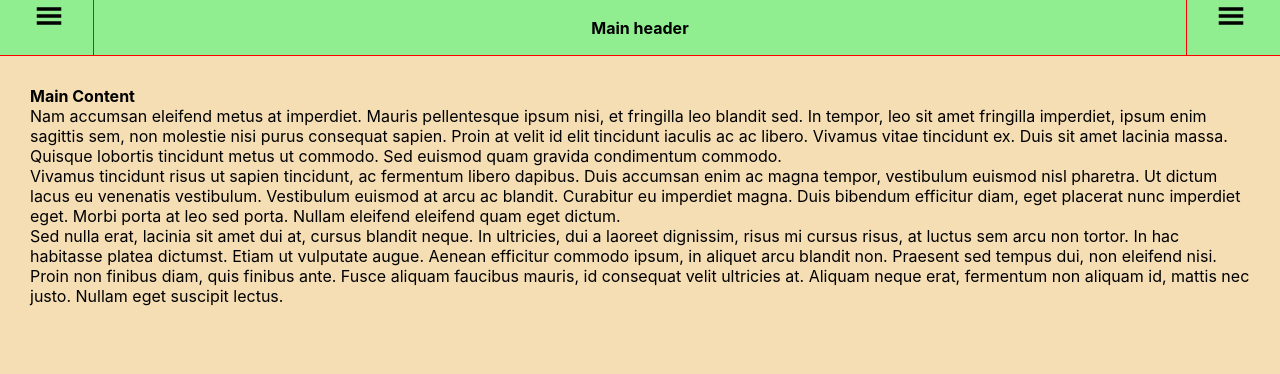
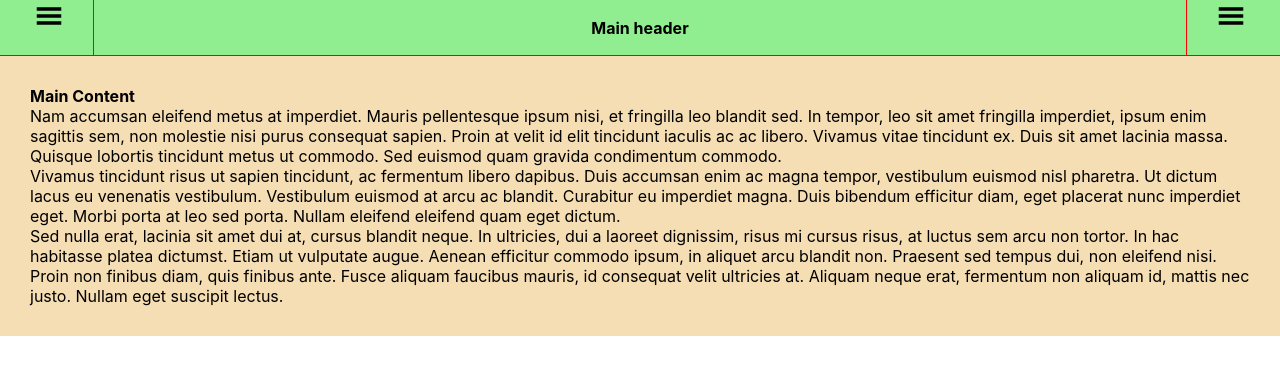
Before and after one commit to Zaibi727/Collection-of-Designs, a React (Create React App) app: page / in a window 1280 px wide. Shown: the top 374 px of the page. Built offline with nearby package versions, Linux system fonts and the light colour scheme.

Commit message:
Update twentySevenMay.module.css

```diff
--- a/src/components/twentySevenMay/twentySevenMay.module.css
+++ b/src/components/twentySevenMay/twentySevenMay.module.css
@@ -99,7 +99,8 @@
     padding: 30px;
     text-align: left;
     background-color: wheat;
-    height: 100%;
+    width: 100%;
+    height: auto;
 }
 
 @media only screen and (max-width: 1000px){
```
